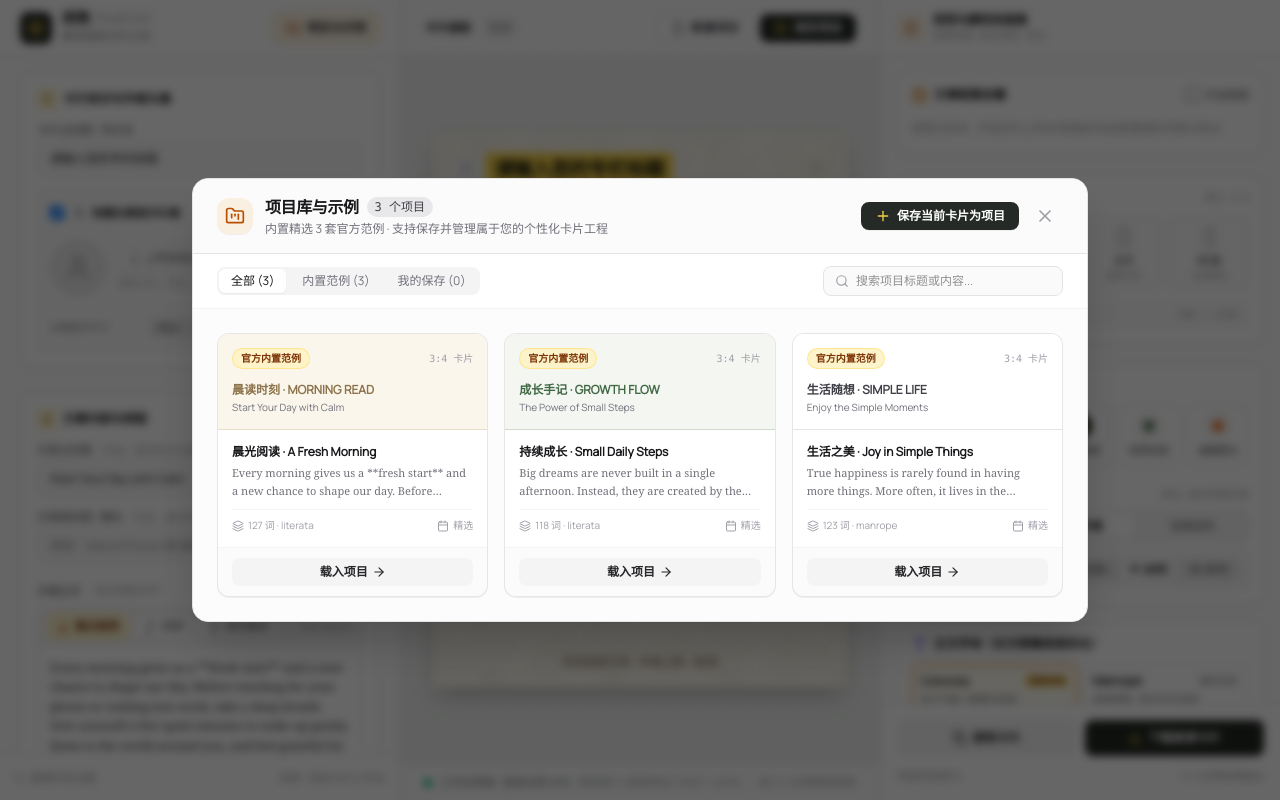
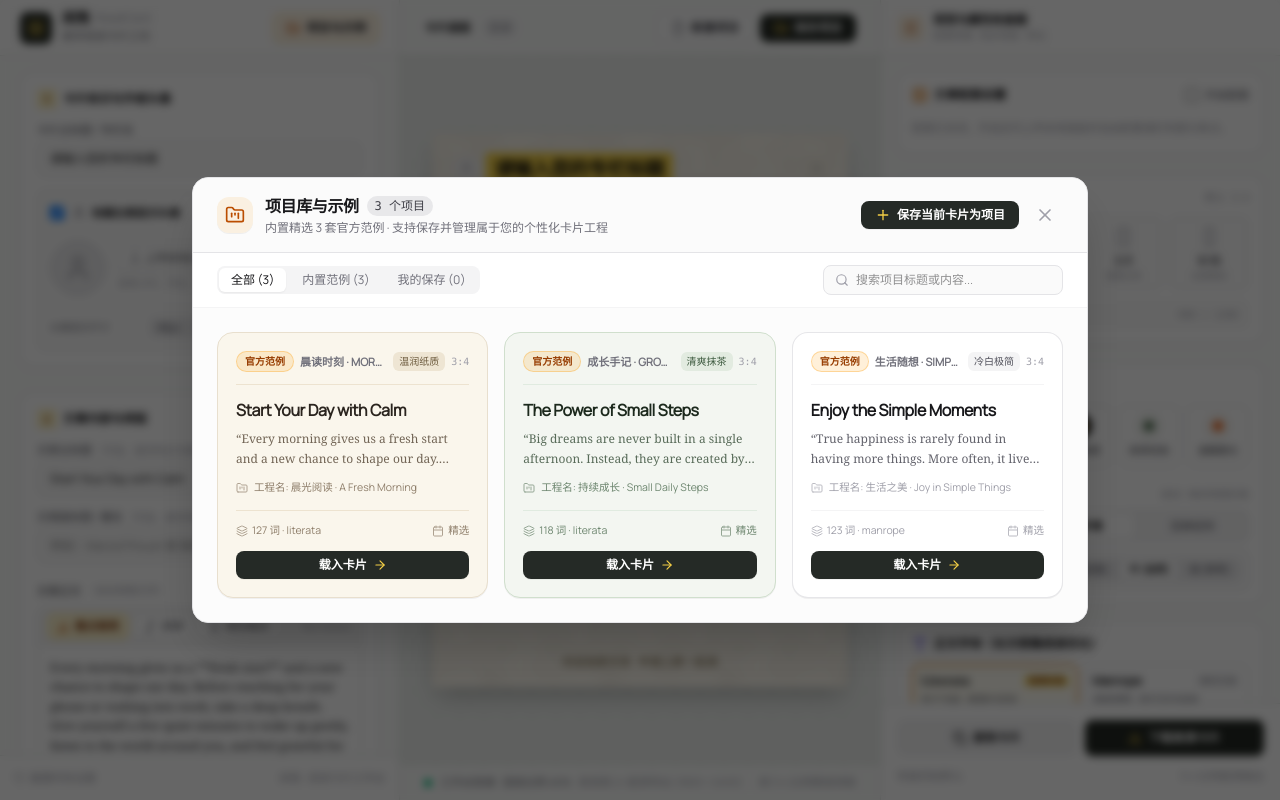
Before and after one commit to phoenixlwpapix/read-card, a React (Vite) app: page / in a window 1280 px wide. Both pictures are taken after a click on the button "项目与示例". Built offline with nearby package versions, Linux system fonts and the light colour scheme.

Commit message:
feat: redesign project card UI to feature article title prominently and apply realistic theme styling

```diff
--- a/src/components/ProjectModal.tsx
+++ b/src/components/ProjectModal.tsx
@@ -65,26 +65,95 @@ export const ProjectModal: React.FC<ProjectModalProps> = ({
     const query = searchQuery.toLowerCase();
     return (
       p.name.toLowerCase().includes(query) ||
-      p.config.cardHeading.toLowerCase().includes(query) ||
-      p.config.articleTitle.toLowerCase().includes(query)
+      p.config.cardHeading?.toLowerCase().includes(query) ||
+      p.config.articleTitle?.toLowerCase().includes(query) ||
+      p.config.articleContent?.toLowerCase().includes(query)
     );
   });
 
-  const getThemeColor = (theme: string) => {
-    switch (theme) {
-      case 'paper':
-        return { bg: 'bg-[#faf6ec]', border: 'border-[#e6deca]', text: 'text-[#8c734b]' };
-      case 'minimal':
-        return { bg: 'bg-[#ffffff]', border: 'border-zinc-200', text: 'text-zinc-700' };
-      case 'dark':
-        return { bg: 'bg-[#181a20]', border: 'border-zinc-700', text: 'text-amber-400' };
-      case 'matcha':
-        return { bg: 'bg-[#f3f6f1]', border: 'border-[#cfdacd]', text: 'text-[#416844]' };
-      case 'warm':
-        return { bg: 'bg-[#fbf6f0]', border: 'border-[#e7d8c7]', text: 'text-[#c2410c]' };
-      default:
-        return { bg: 'bg-zinc-50', border: 'border-zinc-200', text: 'text-zinc-600' };
+function cleanMarkdownSnippet(text: string): string {
+  if (!text) return '';
+  return text
+    .replace(/\*\*\*([^*]+)\*\*\*/g, '$1')
+    .replace(/\*\*([^*]+)\*\*/g, '$1')
+    .replace(/\*([^*]+)\*/g, '$1')
+    .replace(/___([^_]+)___/g, '$1')
+    .replace(/__([^_]+)__/g, '$1')
+    .replace(/(^|[^\w])_([^_]+)_(?=[^\w]|$)/g, '$1$2')
+    .replace(/~~([^~]+)~~/g, '$1')
+    .replace(/==([^=]+)==/g, '$1')
+    .replace(/`([^`]+)`/g, '$1')
+    .replace(/^[#>-]+\s*/gm, '')
+    .replace(/\s+/g, ' ')
+    .trim();
 }
+
+interface ThemeCardStyle {
+  label: string;
+  cardBg: string;
+  cardBorder: string;
+  titleColor: string;
+  subtextColor: string;
+  metaColor: string;
+  badgeBg: string;
+  dividerColor: string;
+}
+
+const THEME_STYLES: Record<string, ThemeCardStyle> = {
+  paper: {
+    label: '温润纸质',
+    cardBg: 'bg-[#faf6ec]',
+    cardBorder: 'border-[#e8dfce]',
+    titleColor: 'text-[#2a241e]',
+    subtextColor: 'text-[#635545]',
+    metaColor: 'text-[#8e7e6a]',
+    badgeBg: 'bg-[#eee5d3] text-[#6d5b3e]',
+    dividerColor: 'border-[#ede3d0]',
+  },
+  minimal: {
+    label: '冷白极简',
+    cardBg: 'bg-white',
+    cardBorder: 'border-zinc-200/90',
+    titleColor: 'text-zinc-900',
+    subtextColor: 'text-zinc-600',
+    metaColor: 'text-zinc-400',
+    badgeBg: 'bg-zinc-100 text-zinc-600',
+    dividerColor: 'border-zinc-100',
+  },
+  dark: {
+    label: '曜黑暗夜',
+    cardBg: 'bg-[#181a20]',
+    cardBorder: 'border-zinc-700/80',
+    titleColor: 'text-zinc-100',
+    subtextColor: 'text-zinc-400',
+    metaColor: 'text-zinc-500',
+    badgeBg: 'bg-zinc-800 text-amber-400',
+    dividerColor: 'border-zinc-800',
+  },
+  matcha: {
+    label: '清爽抹茶',
+    cardBg: 'bg-[#f3f6f1]',
+    cardBorder: 'border-[#d0dfcd]',
+    titleColor: 'text-[#1c291d]',
+    subtextColor: 'text-[#485c49]',
+    metaColor: 'text-[#6c856e]',
+    badgeBg: 'bg-[#e2ebe0] text-[#3d5a3f]',
+    dividerColor: 'border-[#e0ebe0]',
+  },
+  warm: {
+    label: '暖杏微光',
+    cardBg: 'bg-[#fcf7f1]',
+    cardBorder: 'border-[#ecdcc8]',
+    titleColor: 'text-[#2e2118]',
+    subtextColor: 'text-[#6b5546]',
+    metaColor: 'text-[#967963]',
+    badgeBg: 'bg-[#faebd9] text-[#9a4d1a]',
+    dividerColor: 'border-[#eee0ce]',
+  },
+};
+
+const getThemeCardStyle = (theme?: string): ThemeCardStyle => {
+  return THEME_STYLES[theme || 'paper'] || THEME_STYLES.paper;
 };
 
   return (
@@ -244,82 +313,115 @@ export const ProjectModal: React.FC<ProjectModalProps> = ({
           {filteredProjects.length > 0 ? (
             <div className="grid grid-cols-1 md:grid-cols-2 lg:grid-cols-3 gap-4">
               {filteredProjects.map((project) => {
-                const colors = getThemeColor(project.config.theme);
+                const theme = getThemeCardStyle(project.config.theme);
                 const wordCount = project.config.articleContent.trim()
                   ? project.config.articleContent.trim().split(/\s+/).length
                   : 0;
+                const hasArticleTitle = Boolean(project.config.articleTitle?.trim());
+                const primaryTitle = hasArticleTitle
+                  ? project.config.articleTitle.trim()
+                  : project.name || '无标题卡片';
+                const columnName = project.config.cardHeading?.trim();
+                const volume = project.config.volume?.trim();
+                const cleanSnippet = cleanMarkdownSnippet(project.config.articleContent).slice(0, 105);
 
                 return (
                   <div
                     key={project.id}
-                    className="bg-white border border-zinc-200/90 rounded-xl overflow-hidden shadow-2xs hover:shadow-md transition-all flex flex-col justify-between group hover:border-amber-400/70"
+                    className={`rounded-2xl border ${theme.cardBorder} ${theme.cardBg} p-4 sm:p-4.5 shadow-2xs hover:shadow-md transition-all flex flex-col justify-between group hover:-translate-y-0.5 relative overflow-hidden`}
                   >
-                    {/* Visual Card Banner Preview */}
+                    {/* Top Eyebrow row: Column & Volume + Theme Pill */}
                     <div
-                      className={`h-24 p-3.5 border-b flex flex-col justify-between relative ${colors.bg} ${colors.border}`}
+                      className={`flex items-center justify-between gap-2 shrink-0 pb-3 border-b ${theme.dividerColor}`}
                     >
-                      <div className="flex items-center justify-between">
+                      <div className="flex items-center gap-1.5 min-w-0">
                         <span
-                          className={`text-[10px] font-mono font-bold px-2 py-0.5 rounded-full ${
+                          className={`text-[10px] font-mono font-bold px-2 py-0.5 rounded-full shrink-0 ${
                             project.isBuiltIn
-                              ? 'bg-amber-100/90 text-amber-900 border border-amber-300/40'
-                              : 'bg-emerald-100 text-emerald-900 border border-emerald-300/40'
+                              ? 'bg-amber-500/15 text-amber-800 border border-amber-500/30'
+                              : 'bg-emerald-500/15 text-emerald-800 border border-emerald-500/30'
                           }`}
                         >
-                          {project.isBuiltIn ? '官方内置范例' : '我的卡片项目'}
+                          {project.isBuiltIn ? '官方范例' : '我的工程'}
                         </span>
 
-                        <span className="text-[10px] font-mono text-zinc-400 font-medium">
-                          {project.config.aspectRatio || '3:4'} 卡片
+                        {columnName && (
+                          <span
+                            className="text-[11px] font-semibold text-zinc-500 dark:text-zinc-400 truncate"
+                            title={`专栏: ${columnName}${volume ? ` · ${volume}` : ''}`}
+                          >
+                            {columnName}
+                            {volume ? ` · ${volume}` : ''}
                           </span>
+                        )}
                       </div>
 
-                      <div>
-                        <p className={`text-xs font-bold truncate ${colors.text}`}>
-                          {project.config.cardHeading}
-                        </p>
-                        <p className="text-[10px] text-zinc-500 truncate mt-0.5">
-                          {project.config.articleTitle || '（无文章标题）'}
-                        </p>
+                      <div className="flex items-center gap-1.5 shrink-0">
+                        <span className={`text-[10px] font-medium px-1.5 py-0.5 rounded-md ${theme.badgeBg}`}>
+                          {theme.label}
+                        </span>
+                        <span className="text-[10px] font-mono text-zinc-400">
+                          {project.config.aspectRatio || '3:4'}
+                        </span>
                       </div>
                     </div>
 
-                    {/* Card Content Info */}
-                    <div className="p-3.5 space-y-2.5 flex-1 flex flex-col justify-between">
-                      <div>
-                        <h3 className="text-xs font-bold text-zinc-900 line-clamp-1 group-hover:text-amber-800 transition-colors">
-                          {project.name}
+                    {/* Main Content Area: Hero Article Title + Clean Excerpt */}
+                    <div className="py-3.5 flex-1 flex flex-col justify-start">
+                      {/* Article Title: Prominent, bold, high contrast */}
+                      <h3
+                        className={`text-[15px] sm:text-base font-bold tracking-tight leading-snug line-clamp-2 ${theme.titleColor} group-hover:text-amber-700 transition-colors`}
+                        title={primaryTitle}
+                      >
+                        {primaryTitle}
                       </h3>
-                        <p className="text-[11px] text-zinc-500 line-clamp-2 mt-1 leading-relaxed font-serif">
-                          {project.config.articleContent.slice(0, 100)}...
+
+                      {/* Clean Article Excerpt */}
+                      {cleanSnippet ? (
+                        <p
+                          className={`text-xs ${theme.subtextColor} leading-relaxed font-serif line-clamp-2 mt-2 opacity-90`}
+                        >
+                          “{cleanSnippet}...”
                         </p>
+                      ) : (
+                        <p className="text-xs text-zinc-400 italic mt-2">（正文暂无内容）</p>
+                      )}
+
+                      {/* Project Name (shown only if it differs from the article title, to avoid repetition) */}
+                      {hasArticleTitle && project.name && project.name !== primaryTitle && (
+                        <div className={`mt-3 flex items-center gap-1.5 text-[10.5px] ${theme.metaColor} truncate`}>
+                          <FolderKanban className="w-3 h-3 shrink-0 opacity-70" />
+                          <span className="truncate">工程名: {project.name}</span>
+                        </div>
+                      )}
                     </div>
 
-                      {/* Metadata tags */}
-                      <div className="pt-2 border-t border-zinc-100 flex items-center justify-between text-[10px] text-zinc-400">
-                        <span className="flex items-center gap-1">
-                          <Layers className="w-3 h-3" />
-                          {wordCount} 词 · {project.config.fontFamily}
+                    {/* Footer Info & Actions */}
+                    <div className={`pt-3 border-t ${theme.dividerColor} space-y-2.5 shrink-0`}>
+                      {/* Stats */}
+                      <div className={`flex items-center justify-between text-[10.5px] ${theme.metaColor}`}>
+                        <span className="flex items-center gap-1 font-medium">
+                          <Layers className="w-3 h-3 opacity-70" />
+                          {wordCount} 词 · {project.config.fontFamily || 'literata'}
                         </span>
                         <span className="flex items-center gap-1 font-mono">
-                          <Calendar className="w-3 h-3" />
+                          <Calendar className="w-3 h-3 opacity-70" />
                           {project.isBuiltIn
                             ? '精选'
                             : new Date(project.updatedAt).toLocaleDateString()}
                         </span>
                       </div>
-                    </div>
 
-                    {/* Card Footer Actions */}
-                    <div className="px-3.5 py-2.5 bg-zinc-50/70 border-t border-zinc-100 flex items-center justify-between gap-2">
+                      {/* Action Buttons */}
+                      <div className="flex items-center gap-2 pt-0.5">
                         {!project.isBuiltIn && (
                           <button
                             type="button"
                             onClick={() => onRequestDeleteProject(project)}
-                          className="p-1.5 text-zinc-400 hover:text-red-600 hover:bg-red-50 rounded-md transition-colors"
+                            className="p-1.5 text-zinc-400 hover:text-red-600 hover:bg-red-50 rounded-lg transition-colors cursor-pointer shrink-0"
                             title="删除此项目"
                           >
-                          <Trash2 className="w-3.5 h-3.5" />
+                            <Trash2 className="w-4 h-4" />
                           </button>
                         )}
 
@@ -329,15 +431,16 @@ export const ProjectModal: React.FC<ProjectModalProps> = ({
                             onLoadProject(project);
                             onClose();
                           }}
-                        className={`py-1.5 px-3 rounded-lg text-xs font-semibold flex items-center justify-center gap-1 transition-all ${
+                          className={`flex-1 py-1.5 px-3 rounded-lg text-xs font-semibold flex items-center justify-center gap-1.5 transition-all cursor-pointer shadow-2xs ${
                             project.isBuiltIn
-                            ? 'w-full bg-zinc-100 hover:bg-zinc-200 text-zinc-800'
-                            : 'flex-1 bg-amber-600/10 hover:bg-amber-600 text-amber-900 hover:text-white'
+                              ? 'bg-[#252a26] hover:bg-[#343b35] text-white'
+                              : 'bg-amber-600 hover:bg-amber-700 text-white'
                           }`}
                         >
-                        <span>载入项目</span>
-                        <ArrowRight className="w-3.5 h-3.5" />
+                          <span>载入卡片</span>
+                          <ArrowRight className="w-3.5 h-3.5 text-[#f4ce45]" />
                         </button>
+                      </div>
                     </div>
                   </div>
                 );
```
Lines whose indentation alone changed are shown as unchanged.
